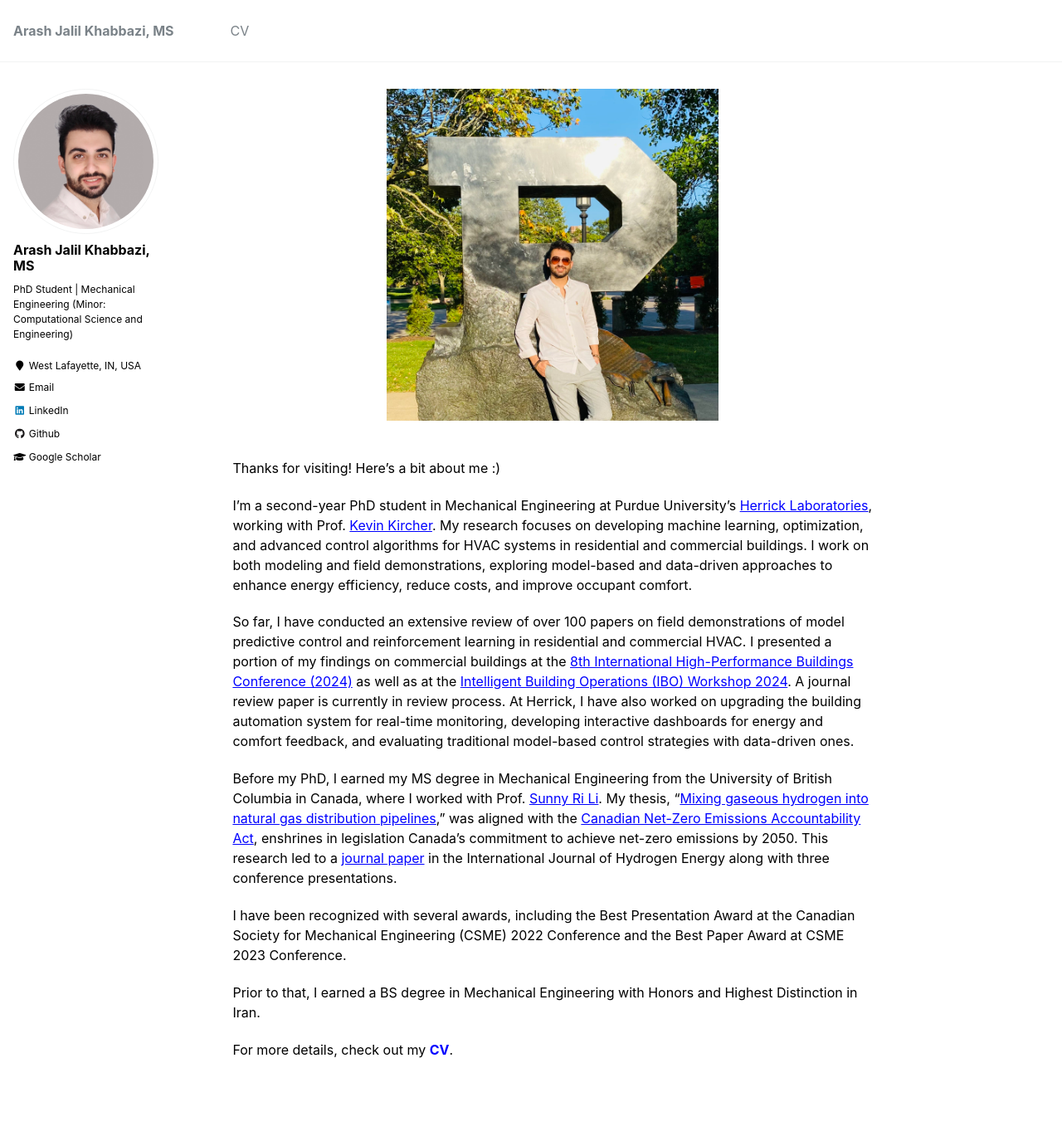
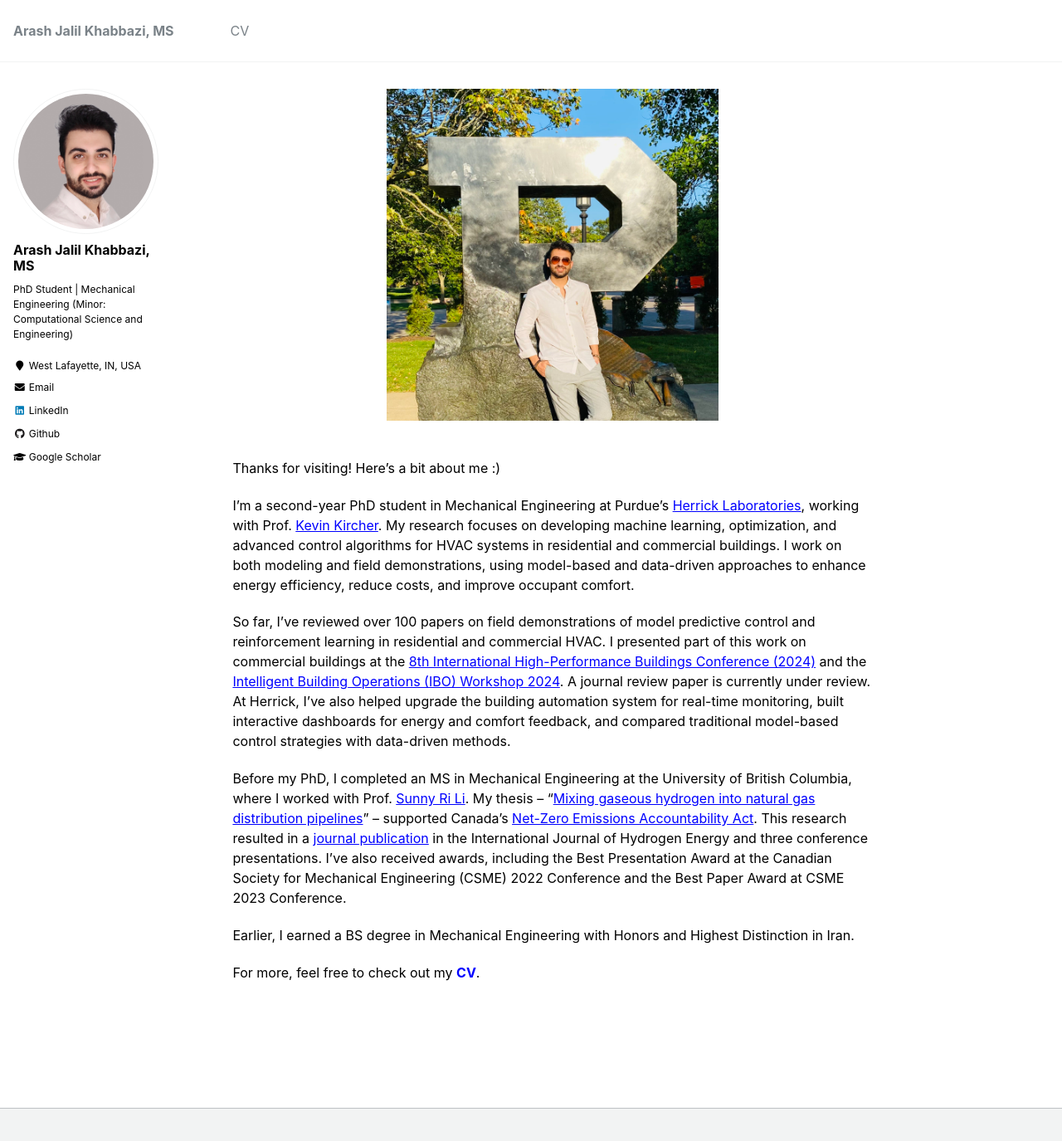
Before and after one commit to arashjkh/arashjkh.github.io, a Jekyll site: the page built from _pages/about.md, in a window 1280 px wide and 1400 px high. Shown: the top 1375 px of the window at 83% size. Built offline with Jekyll 4.4.1, drawn with Linux system fonts in a browser that asks for light colours.

Commit message:
Update about.md

```diff
--- a/_pages/about.md
+++ b/_pages/about.md
@@ -23,14 +23,12 @@ redirect_from:
 
 Thanks for visiting! Here’s a bit about me :)
 
-I’m a second-year PhD student in Mechanical Engineering at Purdue University's <a href="https://engineering.purdue.edu/Herrick" target="_blank" style="color: blue; text-decoration: underline;">Herrick Laboratories</a>, working with Prof. <a href="https://kevinjkircher.com/" target="_blank" style="color: blue; text-decoration: underline;">Kevin Kircher</a>. My research focuses on developing machine learning, optimization, and advanced control algorithms for HVAC systems in residential and commercial buildings. I work on both modeling and field demonstrations, exploring model-based and data-driven approaches to enhance energy efficiency, reduce costs, and improve occupant comfort.
+I’m a second-year PhD student in Mechanical Engineering at Purdue's <a href="https://engineering.purdue.edu/Herrick" target="_blank" style="color: blue; text-decoration: underline;">Herrick Laboratories</a>, working with Prof. <a href="https://kevinjkircher.com/" target="_blank" style="color: blue; text-decoration: underline;">Kevin Kircher</a>. My research focuses on developing machine learning, optimization, and advanced control algorithms for HVAC systems in residential and commercial buildings. I work on both modeling and field demonstrations, using model-based and data-driven approaches to enhance energy efficiency, reduce costs, and improve occupant comfort.
 
-So far, I have conducted an extensive review of over 100 papers on field demonstrations of model predictive control and reinforcement learning in residential and commercial HVAC. I presented a portion of my findings on commercial buildings at the <a href="https://docs.lib.purdue.edu/ihpbc/473/" target="_blank" style="color: blue; text-decoration: underline;">8th International High-Performance Buildings Conference (2024)</a> as well as at the <a href="https://www.youtube.com/watch?v=NJ3izRJVNK0&list=PLcZDMdEnS08kcgUMfKHNHn507XDJG0LGC" target="_blank" style="color: blue; text-decoration: underline;">Intelligent Building Operations (IBO) Workshop 2024</a>. A journal review paper is currently in review process. At Herrick, I have also worked on upgrading the building automation system for real-time monitoring, developing interactive dashboards for energy and comfort feedback, and evaluating traditional model-based control strategies with data-driven ones.
+So far, I’ve reviewed over 100 papers on field demonstrations of model predictive control and reinforcement learning in residential and commercial HVAC. I presented part of this work on commercial buildings at the <a href="https://docs.lib.purdue.edu/ihpbc/473/" target="_blank" style="color: blue; text-decoration: underline;">8th International High-Performance Buildings Conference (2024)</a> and the <a href="https://www.youtube.com/watch?v=NJ3izRJVNK0&list=PLcZDMdEnS08kcgUMfKHNHn507XDJG0LGC" target="_blank" style="color: blue; text-decoration: underline;">Intelligent Building Operations (IBO) Workshop 2024</a>. A journal review paper is currently under review. At Herrick, I’ve also helped upgrade the building automation system for real-time monitoring, built interactive dashboards for energy and comfort feedback, and compared traditional model-based control strategies with data-driven methods.
 
-Before my PhD, I earned my MS degree in Mechanical Engineering from the University of British Columbia in Canada, where I worked with Prof. <a href="https://scholar.google.com/citations?user=mgUDmT8AAAAJ&hl=en" target="_blank" style="color: blue; text-decoration: underline;">Sunny Ri Li</a>. My thesis, "<a href="https://open.library.ubc.ca/soa/cIRcle/collections/ubctheses/24/items/1.0437514" target="_blank" style="color: blue; text-decoration: underline;">Mixing gaseous hydrogen into natural gas distribution pipelines</a>," was aligned with the <a href="https://www.canada.ca/en/services/environment/weather/climatechange/climate-plan/net-zero-emissions-2050.html;" target="_blank" style="color: blue; text-decoration: underline;">Canadian Net-Zero Emissions Accountability Act</a>, enshrines in legislation Canada’s commitment to achieve net-zero emissions by 2050. This research led to a <a href="https://doi.org/10.1016/j.ijhydene.2023.11.038" target="_blank" style="color: blue; text-decoration: underline;">journal paper</a> in the International Journal of Hydrogen Energy along with three conference presentations.
+Before my PhD, I completed an MS in Mechanical Engineering at the University of British Columbia, where I worked with Prof. <a href="https://scholar.google.com/citations?user=mgUDmT8AAAAJ&hl=en" target="_blank" style="color: blue; text-decoration: underline;">Sunny Ri Li</a>. My thesis -- "<a href="https://open.library.ubc.ca/soa/cIRcle/collections/ubctheses/24/items/1.0437514" target="_blank" style="color: blue; text-decoration: underline;">Mixing gaseous hydrogen into natural gas distribution pipelines</a>" -- supported Canada's <a href="https://www.canada.ca/en/services/environment/weather/climatechange/climate-plan/net-zero-emissions-2050.html;" target="_blank" style="color: blue; text-decoration: underline;">Net-Zero Emissions Accountability Act</a>. This research resulted in a <a href="https://doi.org/10.1016/j.ijhydene.2023.11.038" target="_blank" style="color: blue; text-decoration: underline;">journal publication</a> in the International Journal of Hydrogen Energy and three conference presentations. I’ve also received awards, including the Best Presentation Award at the Canadian Society for Mechanical Engineering (CSME) 2022 Conference and the Best Paper Award at CSME 2023 Conference.
 
-I have been recognized with several awards, including the Best Presentation Award at the Canadian Society for Mechanical Engineering (CSME) 2022 Conference and the Best Paper Award at CSME 2023 Conference.
+Earlier, I earned a BS degree in Mechanical Engineering with Honors and Highest Distinction in Iran.
 
-Prior to that, I earned a BS degree in Mechanical Engineering with Honors and Highest Distinction in Iran.
-
-For more details, check out my <b><a href="https://arashjkh.github.io/files/CV_Arash_Jalil_Khabbazi.pdf" target="_blank" style="color: blue; text-decoration:none;">CV</a></b>.
+For more, feel free to check out my <b><a href="https://arashjkh.github.io/files/CV_Arash_Jalil_Khabbazi.pdf" target="_blank" style="color: blue; text-decoration:none;">CV</a></b>.
```
